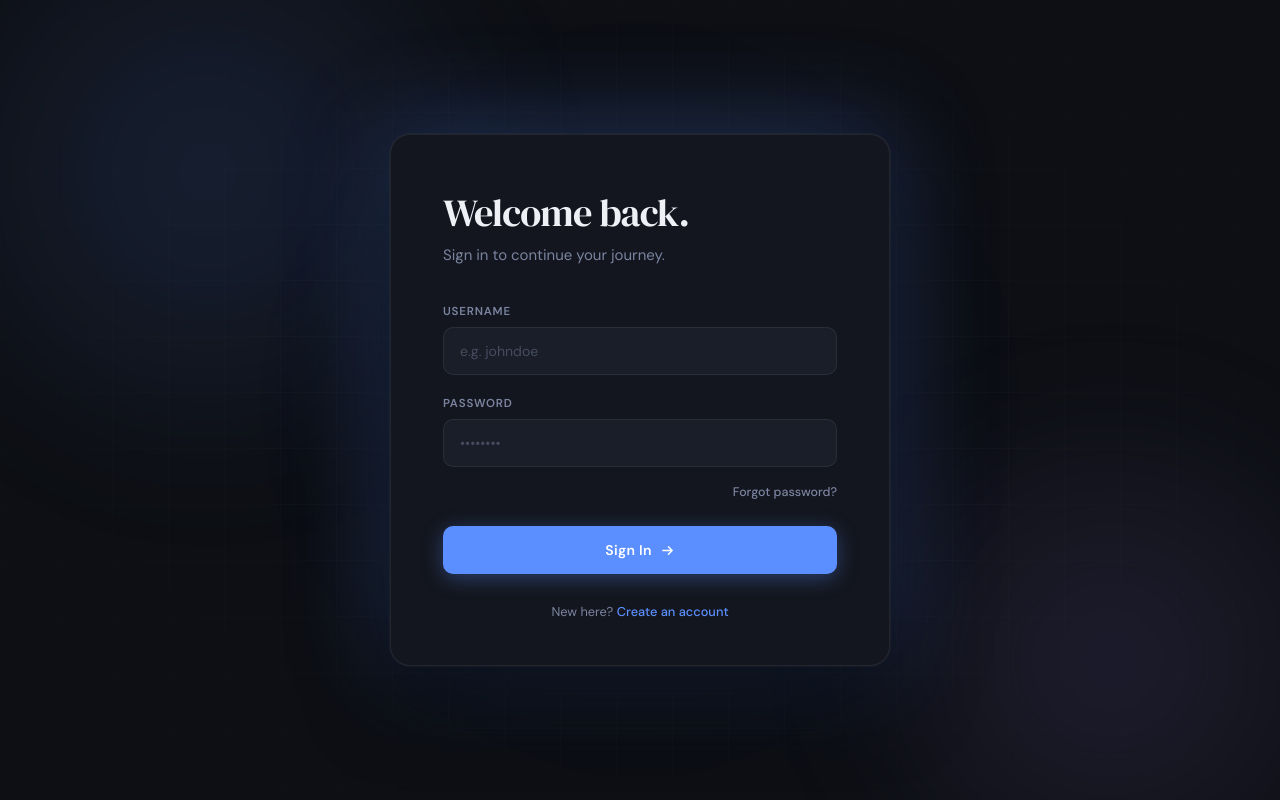
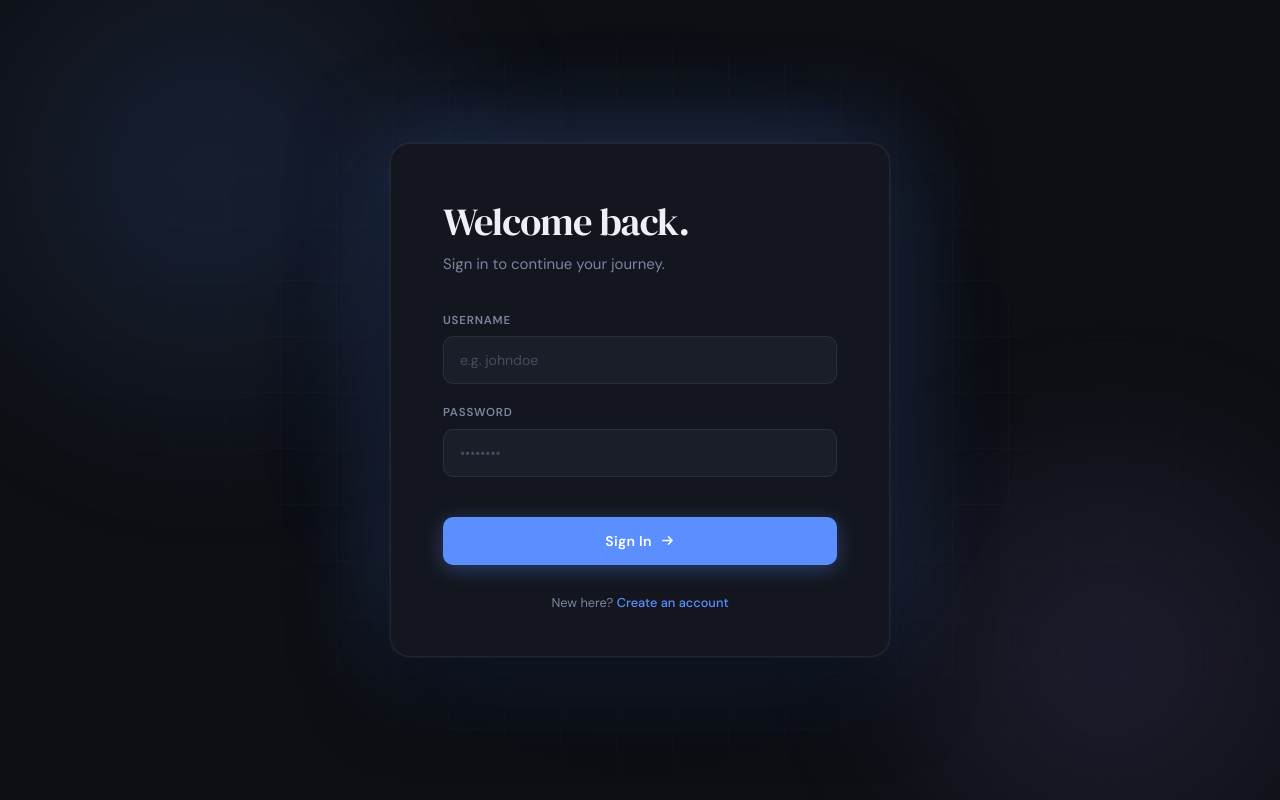
Before and after one commit to jharodiv/Tumbler, a React app in the folder frontend/: page / in a window 1280 px wide. Built offline with nearby package versions, Linux system fonts and the light colour scheme; no server answers; the HTML template or start-up script is replaced by a standard one.

Commit message:
Removed e.preventDefault to the login.jsx and regitration.jsx because authPage.jsx already handles it

```diff
--- a/frontend/src/auth/Login.jsx
+++ b/frontend/src/auth/Login.jsx
@@ -15,7 +15,6 @@ export default function Login()
     const [error, setError] = useState("");
 
     const onSubmit = async (username,password) => {
-        e.preventDefault();
 
         try {
             const data = await login(username, password);
--- a/frontend/src/auth/UI/AuthPage.jsx
+++ b/frontend/src/auth/UI/AuthPage.jsx
@@ -94,9 +94,6 @@ export default function AuthPage({ type, onSubmit }) {
 
                 {type === "login" && (
                     <div className={styles.forgotRow}>
-                    <Link to="/forgot-password" className={styles.forgotLink}>
-                        Forgot password?
-                    </Link>
                     </div>
                 )}
 
--- a/frontend/src/auth/registration.jsx
+++ b/frontend/src/auth/registration.jsx
@@ -17,7 +17,6 @@ export default function Registration(){
     const navigate = useNavigate();
 
     const onSubmit = async (username,password,email) =>{
-        e.preventDefault();
         setError("");
 
         try
```
